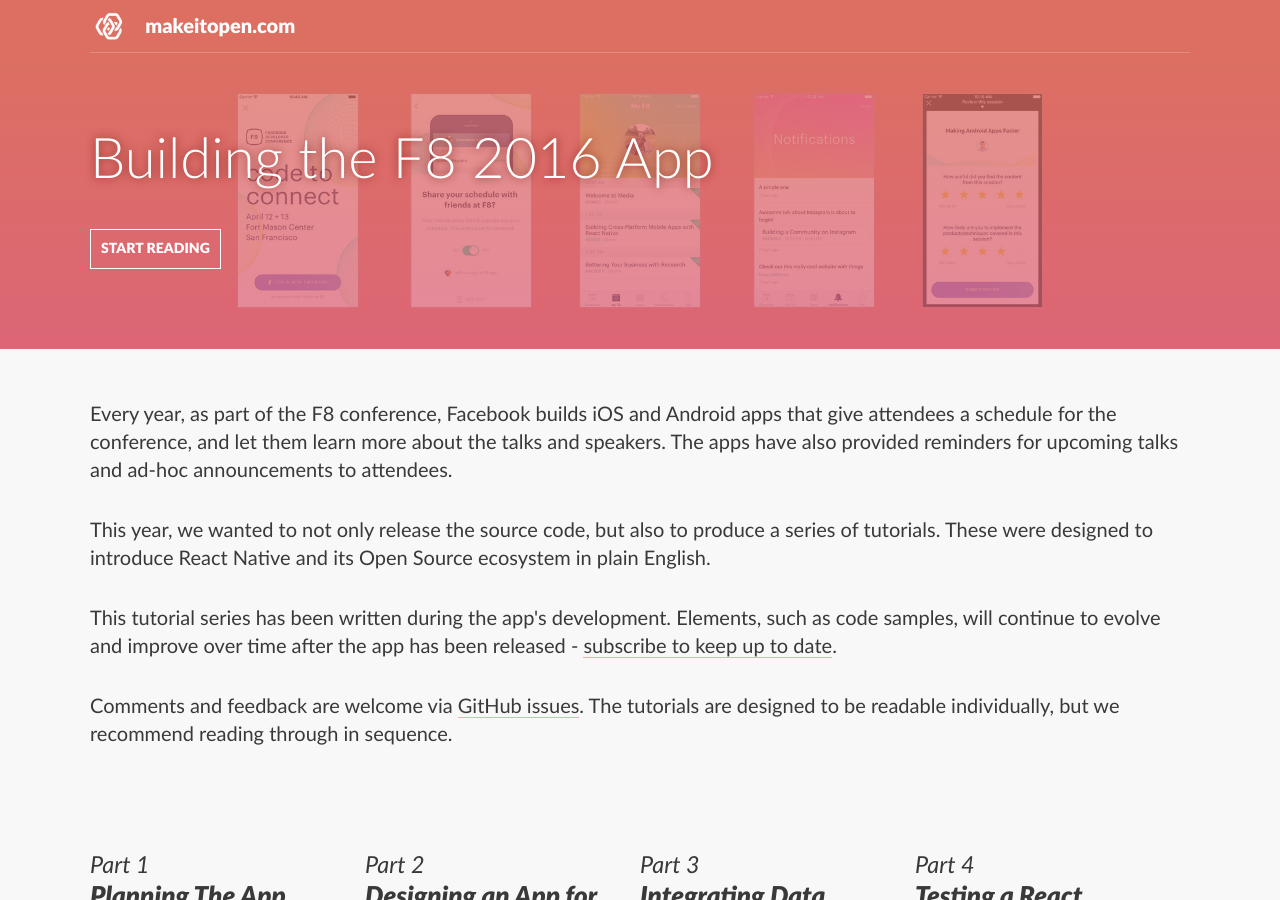
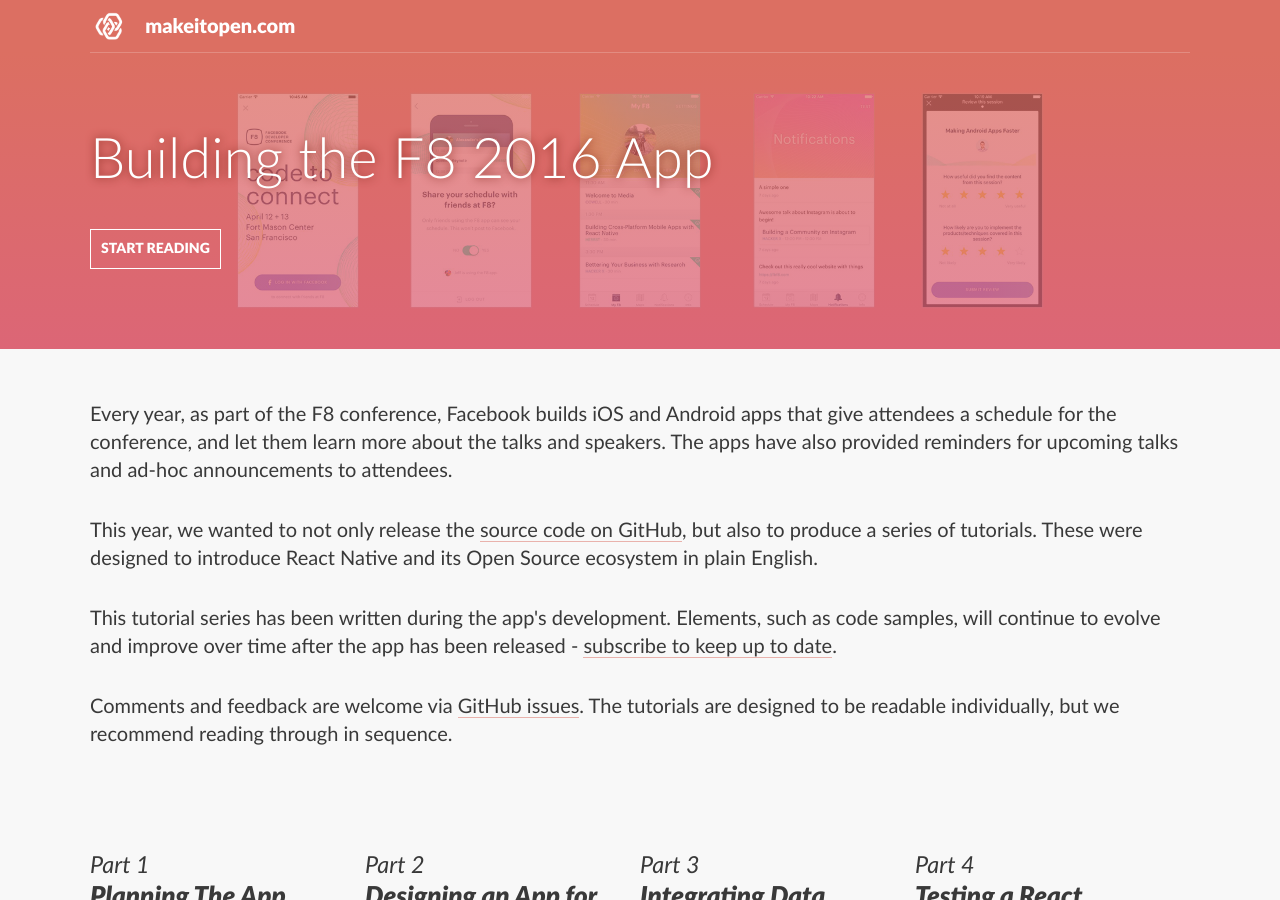
Before and after one commit to facebookarchive/makeitopen, a Jekyll site: the page built from index.md, in a window 1280 px wide and 900 px high. Built offline with Jekyll 4.4.1, drawn with Linux system fonts in a browser that asks for light colours; some web fonts are replaced; a script that is not in the unit is left out.

Commit message:
Add App repo link to homepage

```diff
--- a/_data/tutorials.yml
+++ b/_data/tutorials.yml
@@ -6,7 +6,7 @@
   intro: >
     <p>Every year, as part of the F8 conference, Facebook builds iOS and Android apps that give attendees a schedule for the conference, and let them learn more about the talks and speakers. The apps have also provided reminders for upcoming talks and ad-hoc announcements to attendees.</p>
 
-    <p>This year, we wanted to not only release the source code, but also to produce a series of tutorials. These were designed to introduce React Native and its Open Source ecosystem in plain English.</p>
+    <p>This year, we wanted to not only release the <a href="https://github.com/fbsamples/f8app/" target="_blank">source code on GitHub</a>, but also to produce a series of tutorials. These were designed to introduce React Native and its Open Source ecosystem in plain English.</p>
 
     <p>This tutorial series has been written during the app's development. Elements, such as code samples, will continue to evolve and improve over time after the app has been released - <a href="/feed">subscribe to keep up to date</a>.</p>
 
```
